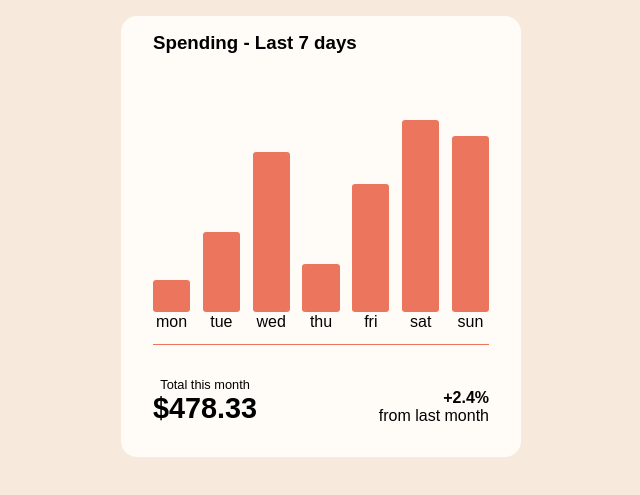
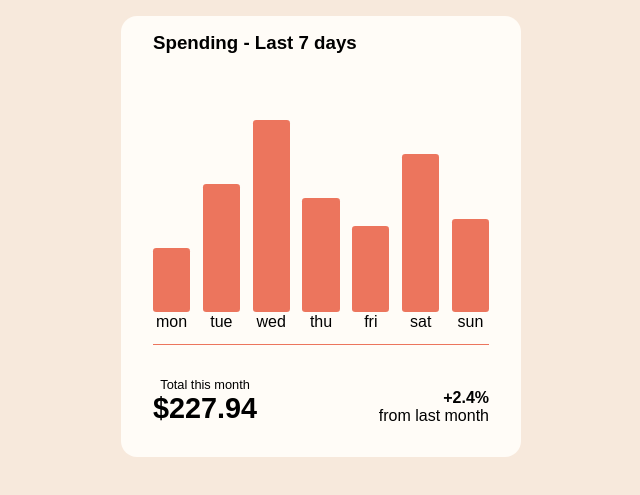
Before and after one commit to Shirak22/chart, a plain HTML site: page index.html in a window 1280 px wide. Shown: the part 223-718 px from the top of the page, without its empty margins (319-959 px from the left). Drawn offline with Linux system fonts and the light colour scheme.

Commit message:
chart bars

```diff
--- a/index.html
+++ b/index.html
@@ -23,35 +23,15 @@
         <section class="card_body">
             <h3>Spending - Last 7 days</h3>
             <!-- Chart Bars -->
-            <section class="bar_canvas">
-                <aside style="--i:2rem; --price:'$31.5'">
-                    <p>mon</p>
-                </aside>
-                <aside style="--i:5rem; --price:'$31.5'">
-                    <p>tue</p>
-                </aside>
-                <aside style="--i:10rem; --price:'$31.5'">
-                    <p>wed</p>
-                </aside>
-                <aside style="--i:3rem; --price:'$31.5'">
-                    <p>thu</p>
-                </aside>
-                <aside style="--i:8rem; --price:'$31.5'">
-                    <p>fri</p>
-                </aside>
-                <aside style="--i:12rem; --price:'$31.5'">
-                    <p>sat</p>
-                </aside>
-                <aside style="--i:11rem; --price:'$31.5'">
-                    <p>sun</p>
-                </aside>
+            <section data-bar class="bar_canvas">
+                <!-- Spending Bars Last 7 days-->
             </section>
 
 
         <section class="card_footer">
             <aside class="card_footer_total">
                 <p>Total this month</p>
-                <h1>$478.33</h1>
+                <h1 data-total >Null</h1>
             </aside>
             <aside class="card_footer_lastmonth">
                 <h4>+2.4%</h4>
@@ -62,6 +42,10 @@
 
     </section>
     </div>
+
+    <script src="./js/script.js">
+
+    </script>
 </body>
 
 </html>
--- a/js/script.js
+++ b/js/script.js
@@ -0,0 +1,51 @@
+
+//get the data from JSON
+const getData = async (url) => {
+    let fetchedData = await fetch(url);
+    let data = await fetchedData.json();
+    return data;
+}
+
+
+const process = async ()=> {
+     let data = await getData('./data.json');
+    //sort the objects and get the biger spend value
+    let biggestNum = Math.max(...data.map( x => x.amount ));
+    let total = document.querySelector('[data-total]');
+    let bars_canvas = document.querySelector('[data-bar]');
+
+
+    // render the bars
+     data.forEach(element => {
+            let barHeight = getBarHeight(biggestNum,element.amount).toFixed(2);
+            let aside = document.createElement('aside');
+            aside.setAttribute('style',`--i:${barHeight}rem; --price:'$${element.amount}'`);
+            let p = document.createElement('p');
+            // fix all numbers dynamicly
+            p.innerText = element.day;
+            aside.appendChild(p);
+            bars_canvas.appendChild(aside);
+
+     });
+
+     total.textContent = `$${getTotalSpending(data)}`;
+}
+
+
+process();
+
+// convert the values to css style height
+const getBarHeight = (BiggestValue, value) => {
+    return (12 * value) / BiggestValue ;
+}
+
+const getTotalSpending = (data) => {
+    let total = 0;
+    data.forEach(element => {
+        total += element.amount;
+    });
+
+    return total;
+}
+// 12rem =  biggest
+// x = vale
```
